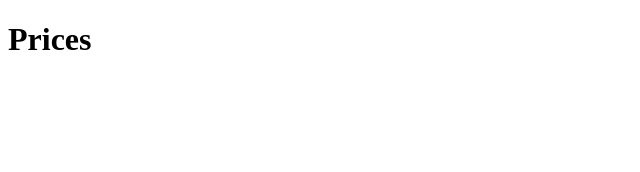
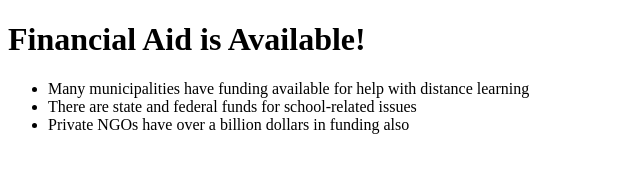
Before and after one commit to JimChandley/Financial_Aid_Calculator, a plain HTML site: page index.html in a window 1280 px wide. Shown: the whole page, without its empty margins (0-640 px from the left). Drawn offline with Linux system fonts and the light colour scheme.

Commit message:
Update index.html
Changed h1 to "Financial Aid Calculator"
Added list of funding sources.

```diff
--- a/index.html
+++ b/index.html
@@ -5,6 +5,12 @@
     <title>HTML basics</title>
   </head>
   <body>
-    <h1>Prices</h1>
+    <h1>Financial Aid is Available!</h1>
+    <ul>
+      <li>Many municipalities have funding available for help with distance learning</li>
+      <li>There are state and federal funds for school-related issues</li>
+      <li>Private NGOs have over a billion dollars in funding also</li>
+    </ul>
+
   </body>
 </html>
```
